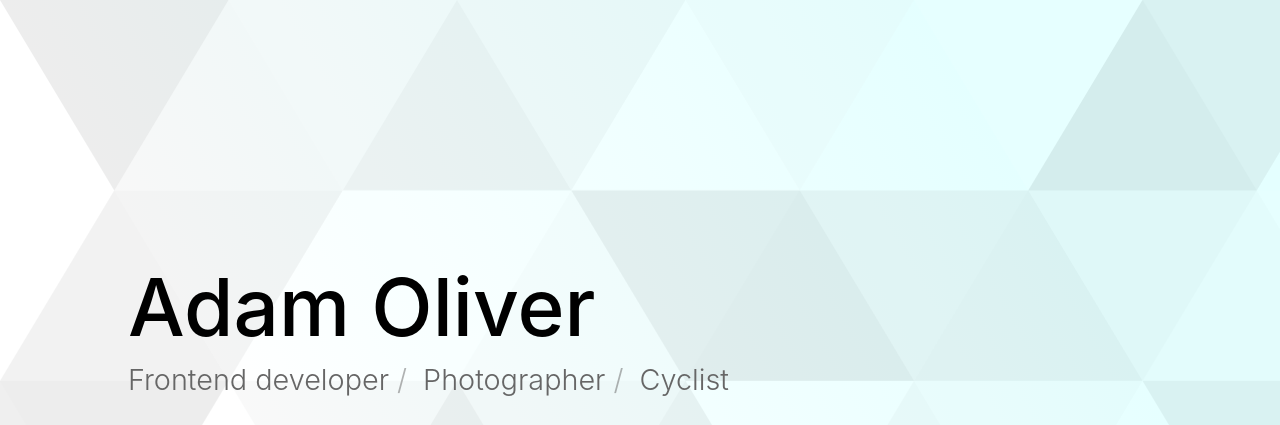
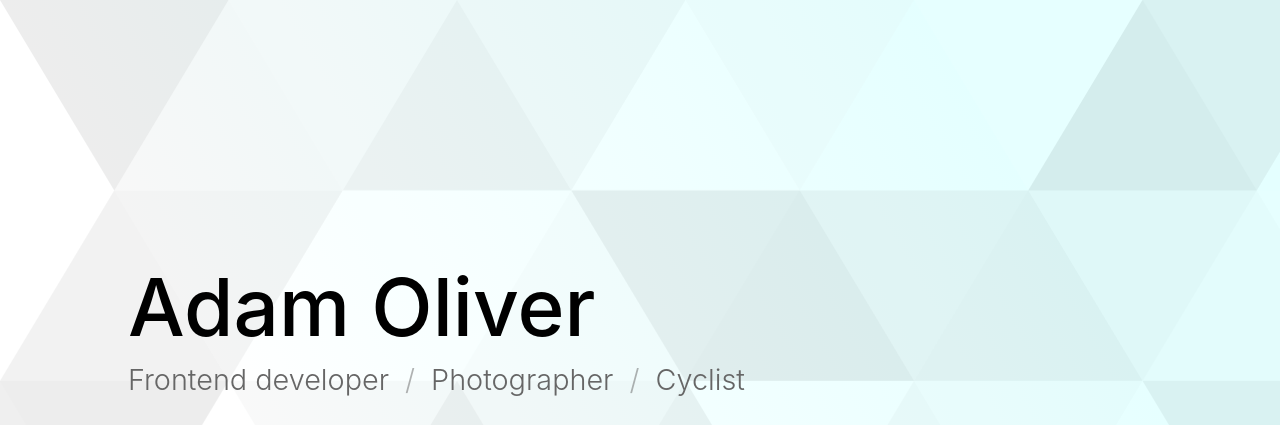
Before and after one commit to adamoliver/adamoliver.net, a plain HTML site: page index.html in a window 1280 px wide. Shown: the top 425 px of the page. Drawn offline with nearby package versions, Linux system fonts and the light colour scheme.

Commit message:
Even up padding on role separators

```diff
--- a/css/style.css
+++ b/css/style.css
@@ -65,8 +65,7 @@ a:hover {
 
   .roles li:before {
     content: "/";
-    padding-right: 1rem;
-    padding-left: 0.5rem;
+    padding: 0 1rem;
     opacity: 0.5;
   }
 
```
